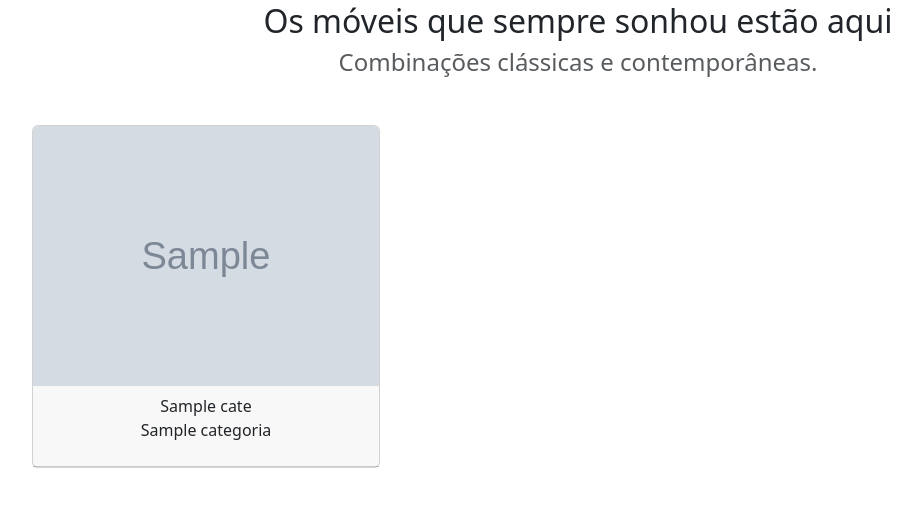
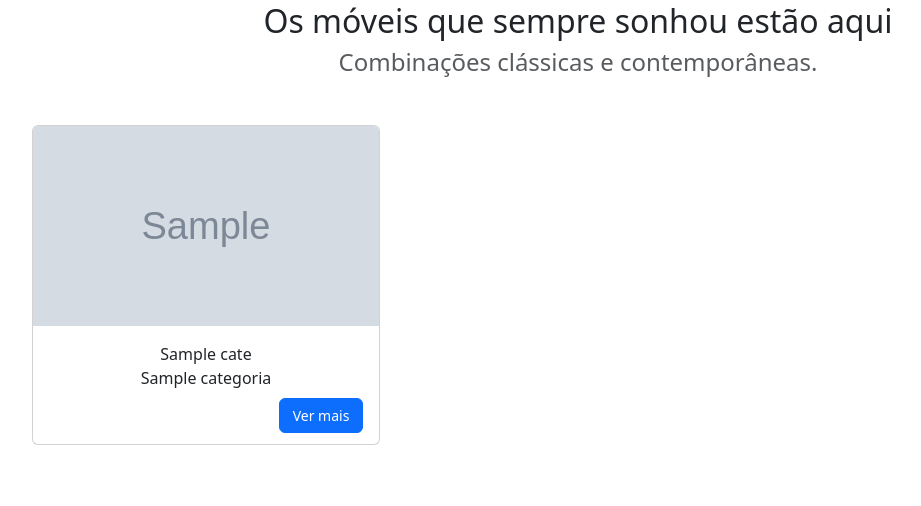
Before and after one commit to SpoonManiac/Site-de-Moveis, a Flask app: template templates/index.html in a window 1280 px wide. Shown: the part 294-800 px from the top of the page, without its empty margins (62-983 px from the left). Run offline with Flask 3, Linux system fonts and the light colour scheme; the template is opened without the code that fills it: most values are stand-ins (such as "Sample title", 1, 10 or a date in 2020); grey boxes marked "Sample" are stand-in pictures.

Commit message:
Adicionando atualizações dos cards

```diff
--- a/static/css/style.css
+++ b/static/css/style.css
@@ -4,8 +4,31 @@
     background-position: center;
     background-repeat: no-repeat;
   }
+
   .stocksir-logo{
     width: 7em;
     height: auto;
     margin-left: -13em;
   }
+
+  .card {
+    height: 20em;
+    display: flex;
+    flex-direction: column;
+  }
+
+  .card-img-top{
+    width: 100%;
+    height: 100%;
+  }
+
+  .card-body {
+    flex-grow: 1;
+    flex-direction: column;
+  }
+
+  .ver-mais {
+    width: 6em;
+    font-size: 0.875rem;
+    margin-top: auto;
+  }
--- a/templates/index.html
+++ b/templates/index.html
@@ -36,8 +36,8 @@
                 </ul>
               </li>
             </ul>
-          </div>
         </div>
+      </div>
       </nav>
 
       <header class="bg-primary text-white text-center py-5 header-bg">
@@ -51,17 +51,25 @@
       <div class="container row mx-auto g-4 mt-4">
           {% for cate in cat %}
         <div class="col-6 col-md-4 col-xxl-2">
-        <div class="card">
-            <img class="card-img-top" src="{{ cate.imagem }}" alt="{{ cate.nome}}">
-            <div class="card-header">
-            <p class="text-center"><font style="vertical-align: inherit;"><font style="vertical-align: inherit;">
-              {{ cate.nome }}<br>
-                {{ cate.categoria }}<br>
-            </font></font></p>
+          <div class="card h-60 w-60">
+            <img class="card-img-top img-fluid" src="{{ cate.imagem }}" alt="{{ cate.nome}}" style="object-fit: cover; height: 200px; width: 100%;">
+            <div class="card-body d-flex flex-column">
+            <p class="text-center mb-2">
+              <font style="vertical-align: inherit;">
+                <font style="vertical-align: inherit;">
+                  {{ cate.nome }}<br>
+                  {{ cate.categoria }}<br>
+              </font>
+                </font>
+              <div class="mt-auto d-flex justify-content-end">
+                <a href="https://pbs.twimg.com/profile_images/1643667108461412365/9nUoGvqY_400x400.jpg" class="btn btn-primary ver-mais">Ver mais</a>
+              </div>
+            </p>
             </div>
+          </div>
         </div>
-    </div>
-      {% endfor %}
+        {% endfor %}
+      </div>
 
 
     <script src="https://cdn.jsdelivr.net/npm/bootstrap@5.3.3/dist/js/bootstrap.bundle.min.js" integrity="sha384-YvpcrYf0tY3lHB60NNkmXc5s9fDVZLESaAA55NDzOxhy9GkcIdslK1eN7N6jIeHz" crossorigin="anonymous"></script>
```
